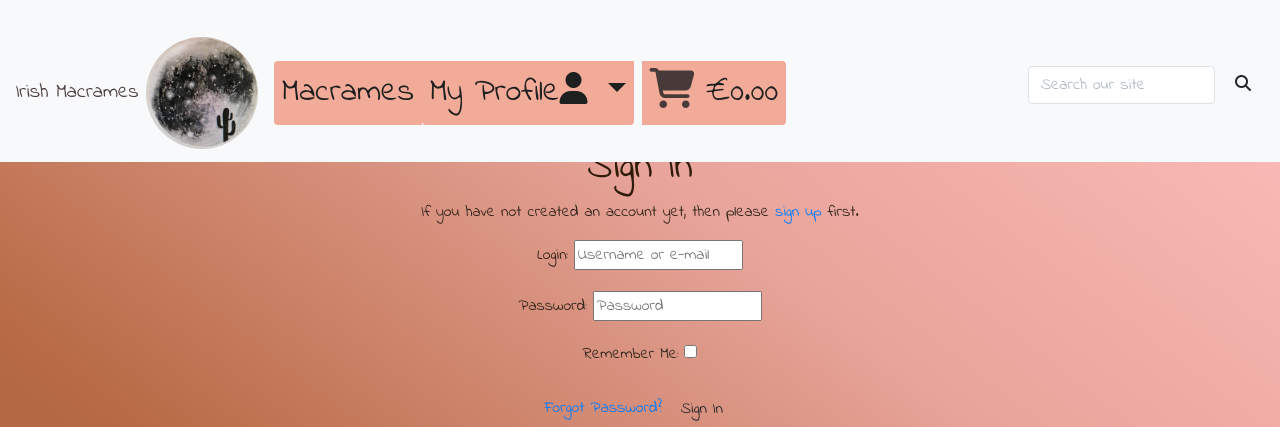
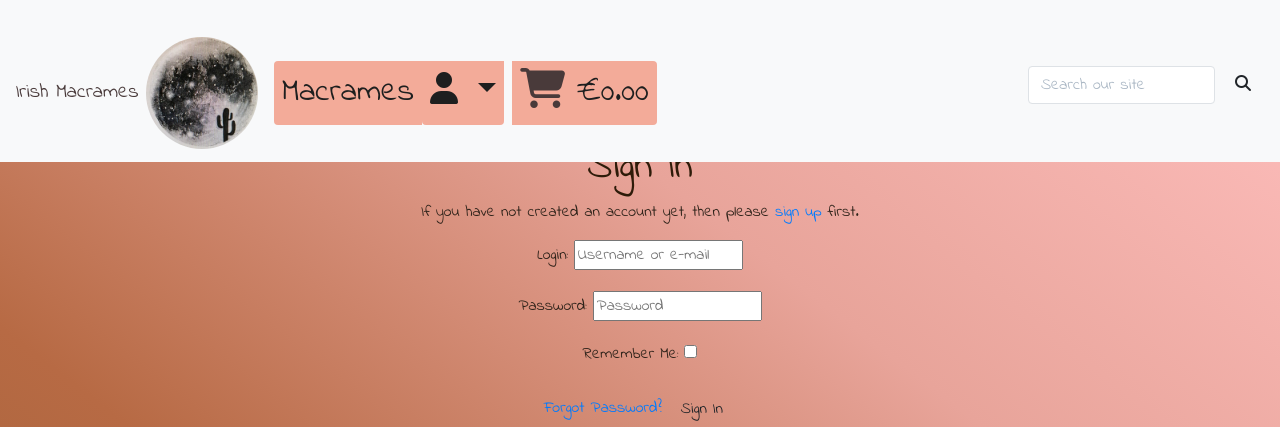
Before and after one commit to totalnoMartina/irish-macrame, a Django app: a page that uses templates/base.html in a window 1280 px wide. Shown: the top 427 px of the page. Run offline with Django 3.2, Linux system fonts and the light colour scheme; some libraries are stand-ins or nearby versions; some web fonts are replaced.

Commit message:
Change place of 'my profile' lin

```diff
--- a/reviews/templates/reviews/update_reviews.html
+++ b/reviews/templates/reviews/update_reviews.html
@@ -16,6 +16,7 @@
 <br>
 <div class="container">
     <div class="row text-center ">
+        <h1>Update your review here! </h1>
         <div class="col">
             {% for review in macrame.product_reviewed.all %}
             <form method="POST" action="#">
--- a/templates/base.html
+++ b/templates/base.html
@@ -69,14 +69,15 @@
                     </li>
 
                     <li class="nav-item dropdown text-right">
-                        <a class="nav-link dropdown-toggle mt-4 rounded-bottom text-right mr-2 home__a" title="My Profile" href="{% url 'profile' %}" role="button" data-toggle="dropdown" aria-expanded="false">
-                            My Profile<i class="fa fa-user" aria-hidden="true"></i>
+                        <a class="nav-link dropdown-toggle mt-4 rounded-bottom text-right mr-2 home__a" title="My Profile" href="#" role="button" data-toggle="dropdown" aria-expanded="false">
+                            <i class="fa fa-user" aria-hidden="true"></i>
                         </a>
 
                         <div class="dropdown-menu text-right">
                             {% if request.user.is_authenticated %}
                             {% if request.user.is_superuser %}
                             <a class="dropdown-item nav-link text-right mr-2 home__a" href="{% url 'add_macrame' %}" class="rounded-botom">Manage Stock</a>
+                            <a class="dropdown-item nav-link text-right mr-2 home__a" href="{% url 'profile' %}" class="rounded-botom">My Profile</a>
                             {% endif %}
                             <a class="dropdown-item nav-link text-right mr-2 home__a" href="{% url 'account_logout' %}" class="rounded-bottom">Logout</a>
                             {% else %}
```
